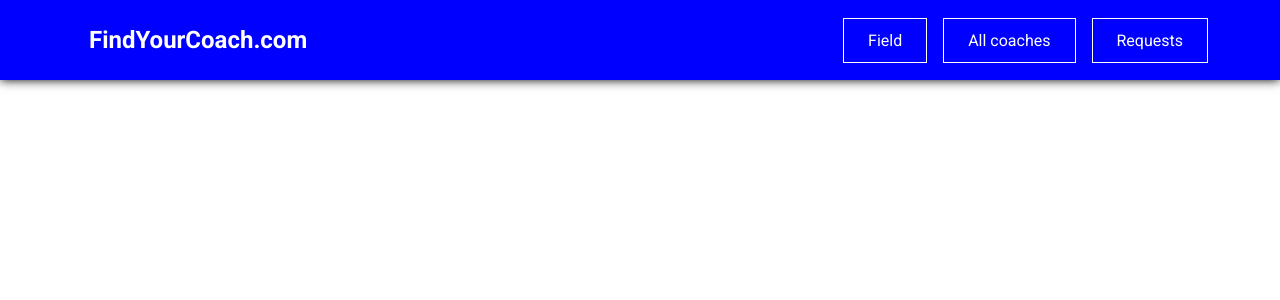
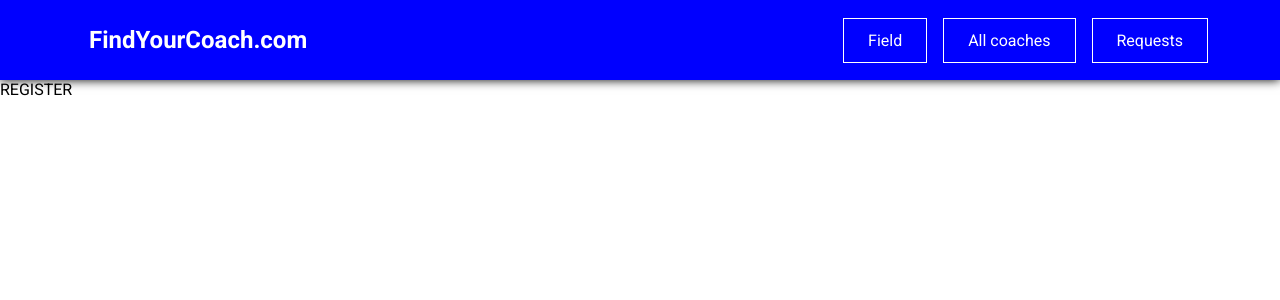
Before and after one commit to jakubkedzierski92/Find-your-coach, a Vue app: page /register in a window 1280 px wide. Shown: the top 300 px of the page. Built offline with nearby package versions, Linux system fonts and the light colour scheme.

Commit message:
Add global components

```diff
--- a/src/main.js
+++ b/src/main.js
@@ -2,8 +2,14 @@ import { createApp } from 'vue';
 import App from './App.vue';
 import router from './router.js';
 import store from './store/index.js';
+import BaseCard from './components/base/BaseCard.vue'
+import BaseButton from './components/base/BaseButton.vue'
+import BaseBadge from './components/base/BaseBadge.vue'
 
 const app = createApp(App);
+app.component('base-card', BaseCard)
+app.component('base-button', BaseButton)
+app.component('base-badge', BaseBadge)
 app.use(router);
 app.use(store)
 app.mount('#app');
--- a/src/pages/coaches/CoachDetail.vue
+++ b/src/pages/coaches/CoachDetail.vue
@@ -1 +1 @@
-<template><div></div></template>
+<template><div>DETAIL</div></template>
--- a/src/pages/coaches/CoachRegistration.vue
+++ b/src/pages/coaches/CoachRegistration.vue
@@ -1 +1 @@
-<template><div></div></template>
+<template><div>REGISTER</div></template>
--- a/src/pages/requests/RequestsReceived.vue
+++ b/src/pages/requests/RequestsReceived.vue
@@ -1 +1,7 @@
-<template><div></div></template>
+<template><div>REQS
+    <buton>sss</buton>
+</div></template>
+
+<script>
+console.log("dipa")
+</script>
```
